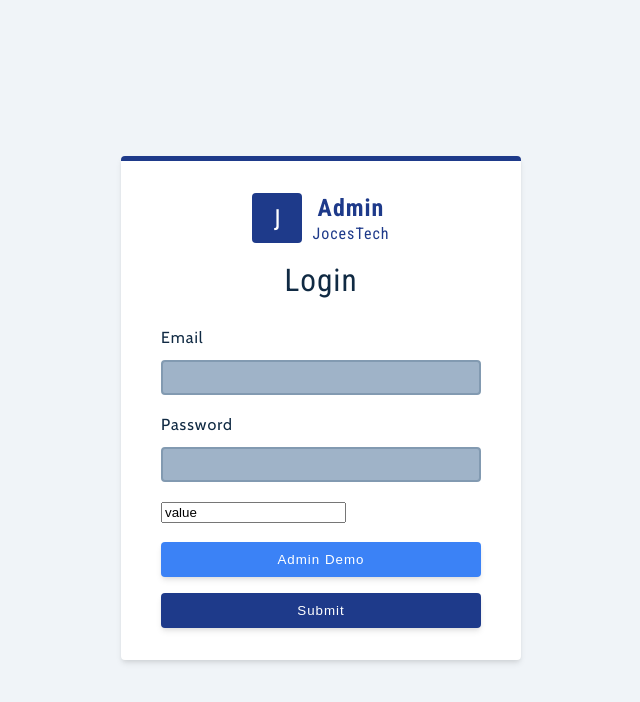
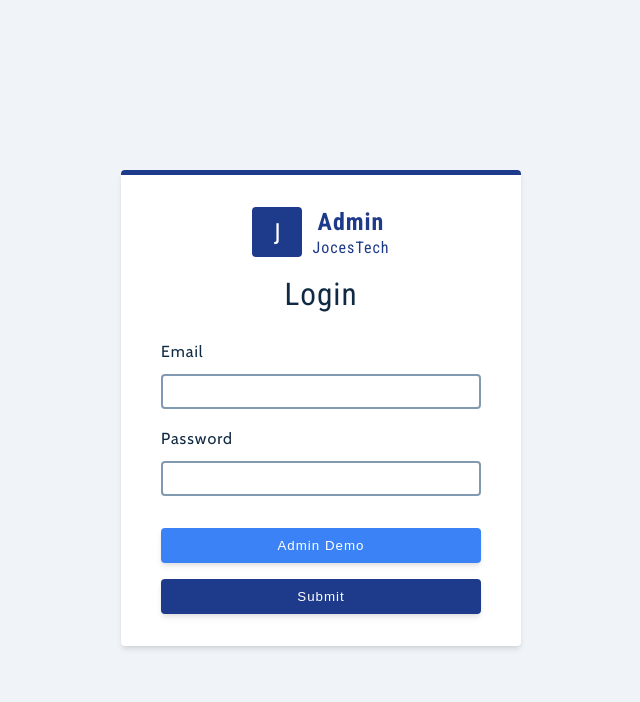
Before and after one commit to Jocelynpungwe/jocetech-admin-dashboard, a React (Vite) app in the folder client/: page /login in a window 1280 px wide. Shown: the top 702 px of the page, without its empty margins (319-959 px from the left). Built offline with nearby package versions, Linux system fonts and the light colour scheme.

Commit message:
fix login input text

```diff
--- a/client/src/components/Logo.jsx
+++ b/client/src/components/Logo.jsx
@@ -49,7 +49,7 @@ const Wrapper = styled.section`
     font-weight: 700;
   }
 
-  @media (max-width: 380px) {
+  @media (max-width: 550px) {
     .logo-hide {
       display: none;
     }
--- a/client/src/index.css
+++ b/client/src/index.css
@@ -286,7 +286,7 @@ img {
   width: 100%;
   padding: 0.375rem 0.75rem;
   border-radius: var(--borderRadius);
-  background: var(--grey-300);
+  background: var(--white);
   border: 2px solid var(--grey-400);
 }
 .form-input,
--- a/client/src/pages/LoginPage.jsx
+++ b/client/src/pages/LoginPage.jsx
@@ -1,6 +1,6 @@
 import { useEffect, useState } from 'react'
 import styled from 'styled-components'
-import { Logo, FormRow } from '../components'
+import { Logo } from '../components'
 import { toast } from 'react-toastify'
 import { loginUser } from '../features/user/userSlice'
 import { useSelector, useDispatch } from 'react-redux'
@@ -52,19 +52,32 @@ const LoginPage = () => {
           <Logo />
         </div>
         <h3>Login</h3>
-        <FormRow
-          name="email"
-          value={values.email}
-          type="email"
-          handleChange={handleChange}
-        />
-        <FormRow
-          name="password"
-          value={values.password}
-          type="password"
-          handleChange={handleChange}
-        />
-        <input type="name" value="value" name="value" />
+        <div className="form-row">
+          <label htmlFor="email" className="form-label">
+            email
+          </label>
+          <input
+            id="email"
+            type="email"
+            value={values.email}
+            name="email"
+            onChange={handleChange}
+            className="form-input"
+          />
+        </div>
+        <div className="form-row">
+          <label htmlFor="password" className="form-label">
+            password
+          </label>
+          <input
+            id="password"
+            type="password"
+            value={values.password}
+            name="password"
+            onChange={handleChange}
+            className="form-input"
+          />
+        </div>
         <button
           type="button"
           className="btn btn-block btn-hipster"
```
Also changed, not shown: 5 other files (tests, documents, lock files or other folders).
